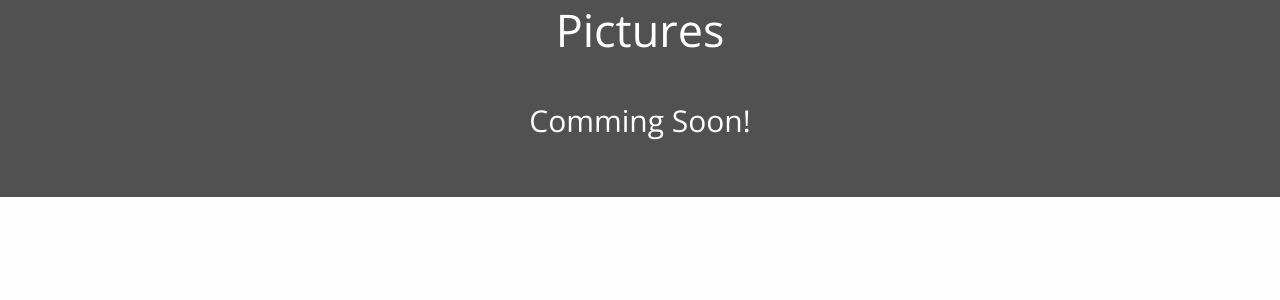
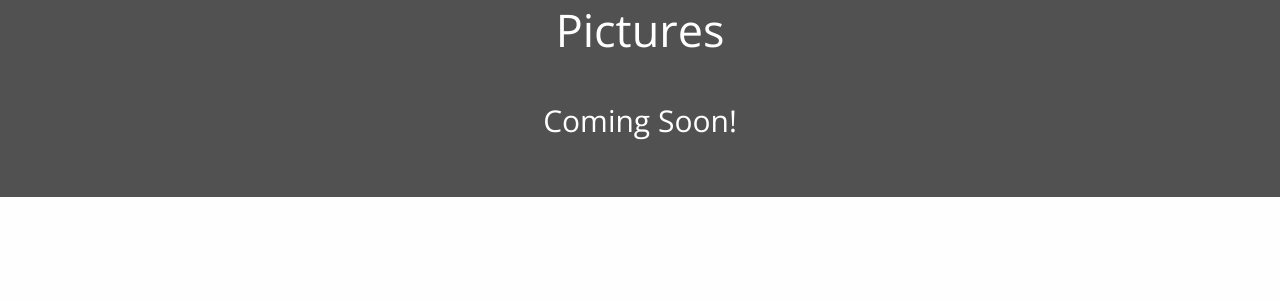
Before and after one commit to spiermar/yakinaround.com, a Jekyll site: the page built from index.html, in a window 1280 px wide and 900 px high, scrolled down 4771 px. Shown: the part 160-460 px from the top of the window. Built offline with Jekyll 4.4.1, drawn with Linux system fonts in a browser that asks for light colours; nearby versions of some CDN libraries; Markdown is read by kramdown in place of the engine named in the settings.

Commit message:
Fixing typo.

```diff
--- a/index.html
+++ b/index.html
@@ -159,7 +159,7 @@ title: Team Yakin' Around
       <div class="col-md-8 col-md-offset-2 text-center">
         <h1>Pictures</h1>
         <p>&nbsp;</p>
-        <h2>Comming Soon!</h2>
+        <h2>Coming Soon!</h2>
       </div>
     </div>
   </div>
```
